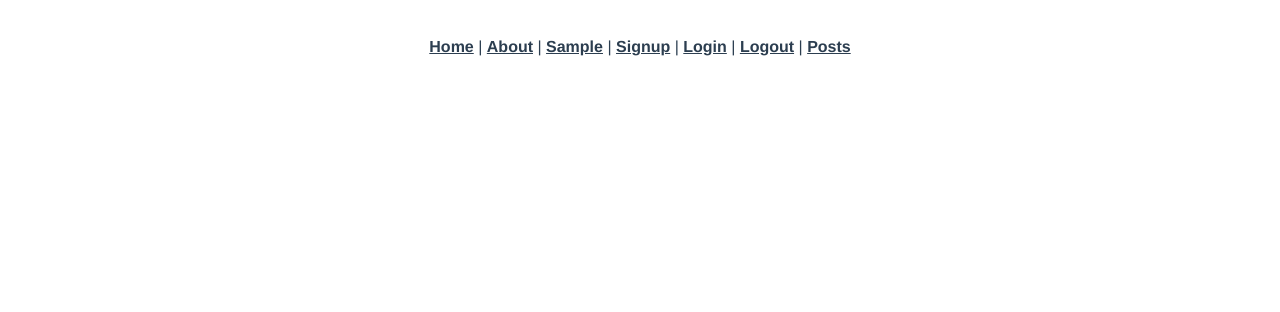
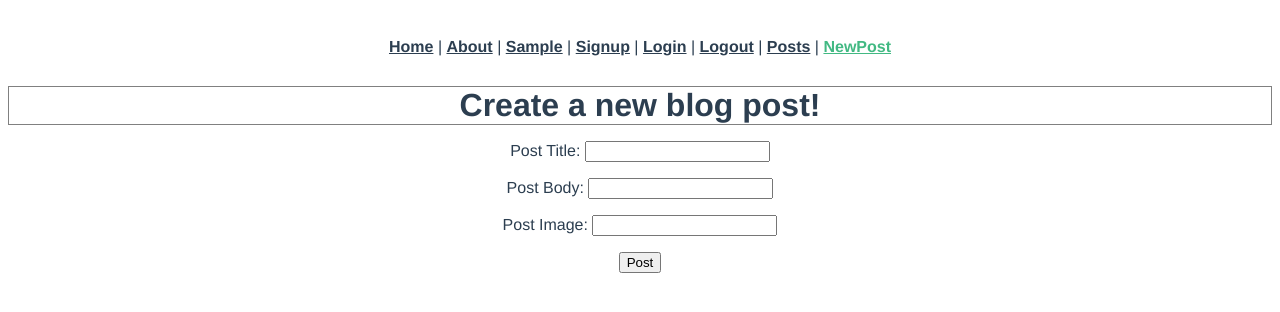
Before and after one commit to mattjkatz/blog-frontend, a Vue app: page /posts/new in a window 1280 px wide. Shown: the top 312 px of the page. Built offline with nearby package versions, Linux system fonts and the light colour scheme.

Commit message:
add a little bit of styling to blog posts and page titles, and add a create method and page

```diff
--- a/src/App.vue
+++ b/src/App.vue
@@ -13,6 +13,8 @@
     <router-link to="/logout">Logout</router-link>
     |
     <router-link to="/posts">Posts</router-link>
+    |
+    <router-link to="/posts/new">NewPost</router-link>
   </nav>
   <router-view />
 </template>
@@ -38,4 +40,30 @@ nav a {
 nav a.router-link-exact-active {
   color: #42b983;
 }
+
+#page-title {
+  margin: auto;
+  border: 1px solid grey;
+}
+
+#paragraphs {
+  margin: auto;
+  max-width: 66%;
+  min-width: 600px;
+  padding-left: 200px;
+  padding-right: 200px;
+}
+
+#post-title {
+  color: grey;
+  font-size: 150%;
+  font-weight: lighter;
+  padding: 0px 0px 12px 0px;
+  border-bottom: 1px solid grey;
+  text-transform: uppercase;
+}
+
+#error {
+  color: red;
+}
 </style>
--- a/src/router/index.js
+++ b/src/router/index.js
@@ -1,6 +1,7 @@
 import { createRouter, createWebHistory } from "vue-router";
 import HomeView from "../views/HomeView.vue";
 import PostsIndex from "../views/PostsIndex.vue";
+import PostsNew from "../views/PostsNew.vue";
 import AboutView from "../views/AboutView.vue";
 import SampleView from "../views/SampleView.vue";
 import SignupView from "../views/SignupView.vue";
@@ -17,6 +18,11 @@ const routes = [
     path: "/posts",
     name: "posts",
     component: PostsIndex,
+  },
+  {
+    path: "/posts/new",
+    name: "posts-new",
+    component: PostsNew,
   },
   {
     path: "/about",
--- a/src/views/PostsIndex.vue
+++ b/src/views/PostsIndex.vue
@@ -4,7 +4,7 @@ import axios from "axios";
 export default {
   data: function () {
     return {
-      message: "Welcome to a bLoG",
+      message: "Welcome to me bLoG",
       posts: [],
     };
   },
@@ -24,10 +24,10 @@ export default {
 
 <template>
   <div class="home">
-    <h1>{{ message }}</h1>
+    <h1 id="page-title">{{ message }}</h1>
     <div v-for="post in posts" v-bind:key="post.id">
-      <h2>{{ post.title }}</h2>
-      <p>{{ post.body }}</p>
+      <h2 id="post-title">{{ post.title }}</h2>
+      <p id="paragraphs">{{ post.body }}</p>
     </div>
   </div>
 </template>
--- /dev/null
+++ b/src/views/PostsNew.vue
@@ -0,0 +1,55 @@
+<script>
+import axios from "axios";
+
+export default {
+  data: function () {
+    return {
+      message: "Create a new blog post!",
+      posts: [],
+      newPosts: {},
+      errors: [],
+    };
+  },
+  created: function () {},
+  methods: {
+    createPosts() {
+      axios
+        .post("/posts", this.newPosts)
+        .then((response) => {
+          console.log(response);
+          this.$router.push("/posts");
+        })
+        .catch((error) => {
+          this.errors = error.response.data.errors;
+          console.log(this.errors);
+        });
+    },
+  },
+};
+</script>
+
+<template>
+  <div class="home">
+    <h1 id="page-title">{{ message }}</h1>
+    <div v-for="error in errors" v-bind:key="error">
+      <p id="error">{{ error }}</p>
+    </div>
+    <form v-on:submit.prevent="createPosts()">
+      <p>
+        Post Title:
+        <input type="text" v-model="newPosts.title" />
+      </p>
+      <p>
+        Post Body:
+        <input type="text" v-model="newPosts.body" />
+      </p>
+      <p>
+        Post Image:
+        <input type="text" v-model="newPosts.image" />
+      </p>
+      <input type="submit" value="Post" />
+    </form>
+  </div>
+</template>
+
+<style></style>
```
